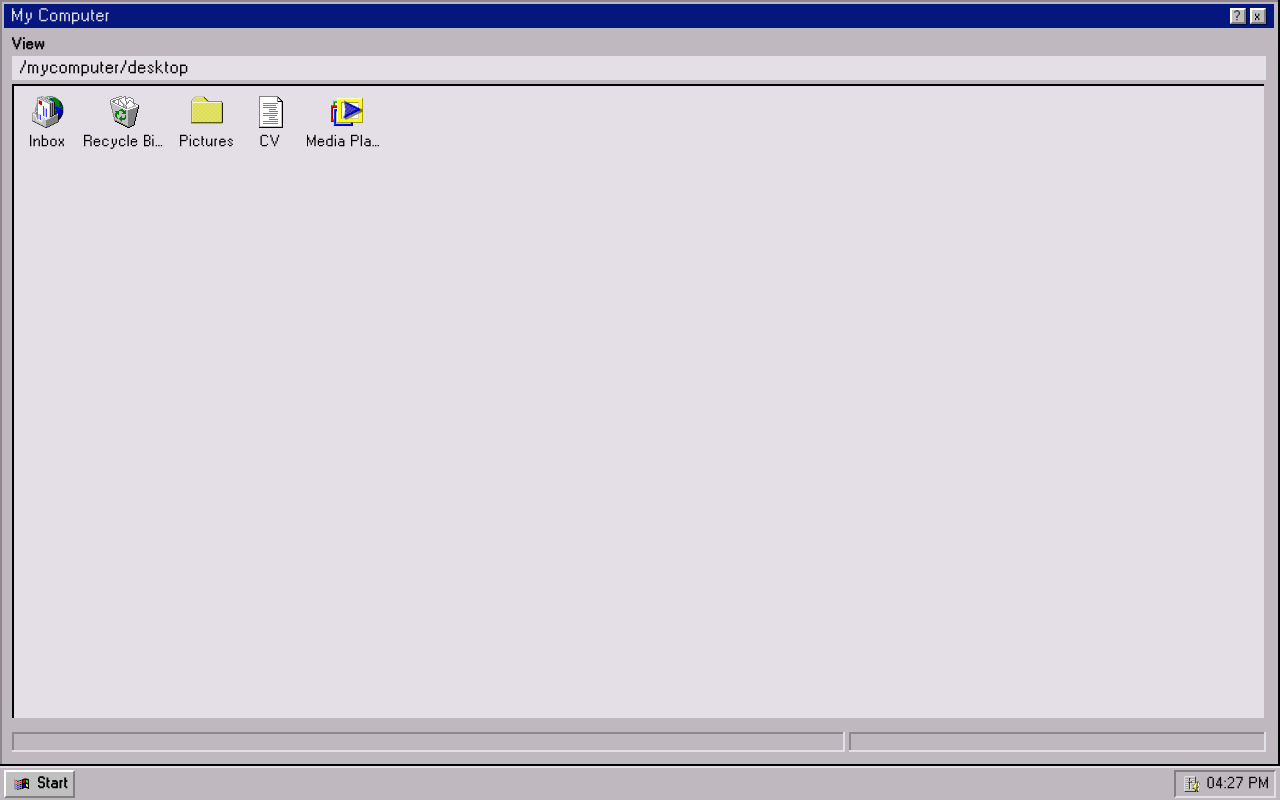
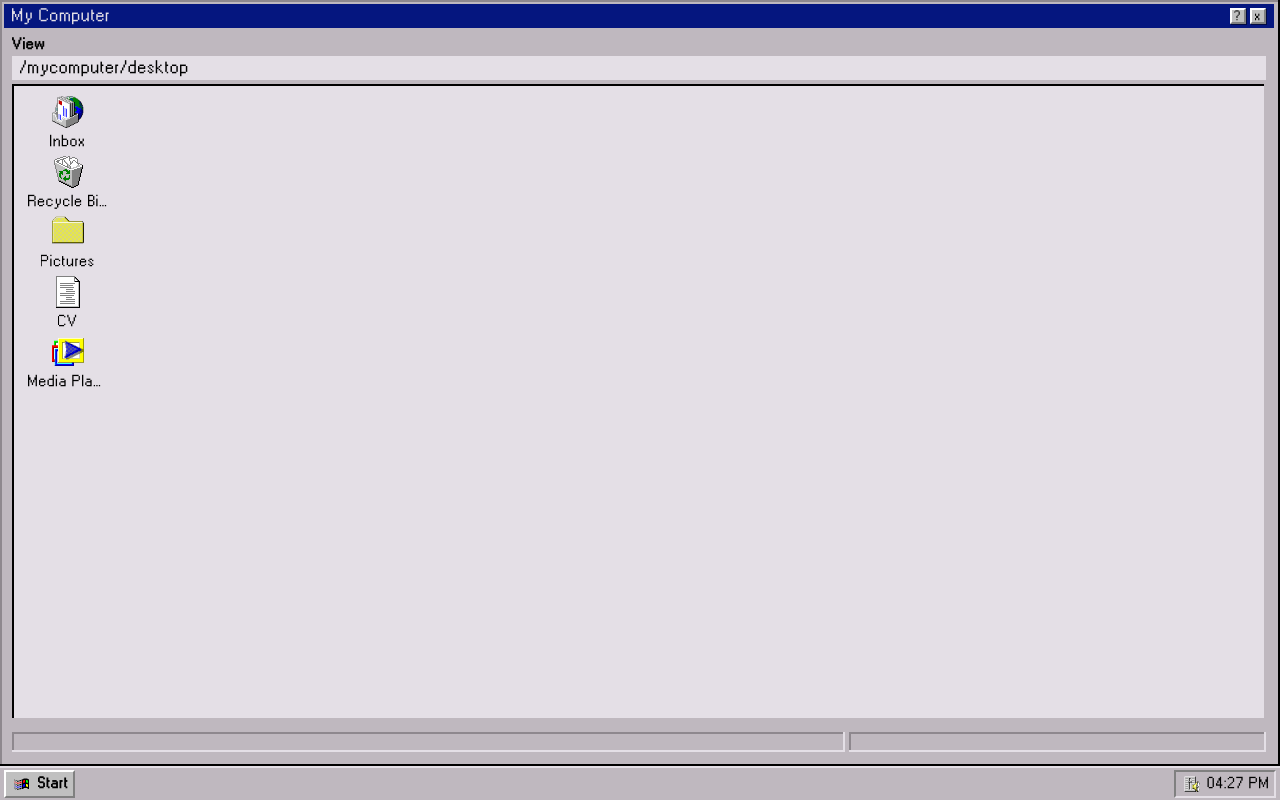
Before and after one commit to radovanbotik/windows, a Next.js app: page /mycomputer/desktop in a window 1280 px wide. Built offline with nearby package versions, Linux system fonts and the light colour scheme.

Commit message:
typescript changes

```diff
--- a/app/UI/ToolbarMenu.tsx
+++ b/app/UI/ToolbarMenu.tsx
@@ -12,7 +12,7 @@ function MenuItem({
 }: {
   name: string;
   value?: string;
-  handleSelect: (value: string) => void;
+  handleSelect?: (value: string) => void;
 }) {
   return (
     <Menu.Item>
@@ -24,7 +24,7 @@ function MenuItem({
             "w-full"
           )}
           onClick={() => {
-            if (value) handleSelect(value);
+            if (value && handleSelect) handleSelect(value);
             return;
           }}
           {...props}
@@ -56,7 +56,7 @@ export default function ToolbarMenu({
   className?: string;
   actions: { name: string; href?: string }[];
   children: ReactNode;
-  handleSelect: (value: string) => void;
+  handleSelect?: (value: string) => void;
 }) {
   return (
     <Menu as="div" className={clsx(className, "relative inline-block text-left")}>
--- a/app/mycomputer/desktop/page.tsx
+++ b/app/mycomputer/desktop/page.tsx
@@ -35,10 +35,10 @@ export const icons = [
 
 export default function Page() {
   return (
-    <>
+    <div>
       {icons.map((icon, index) => {
         return <Icon key={icon.name} {...icon} />;
       })}
-    </>
+    </div>
   );
 }
```
